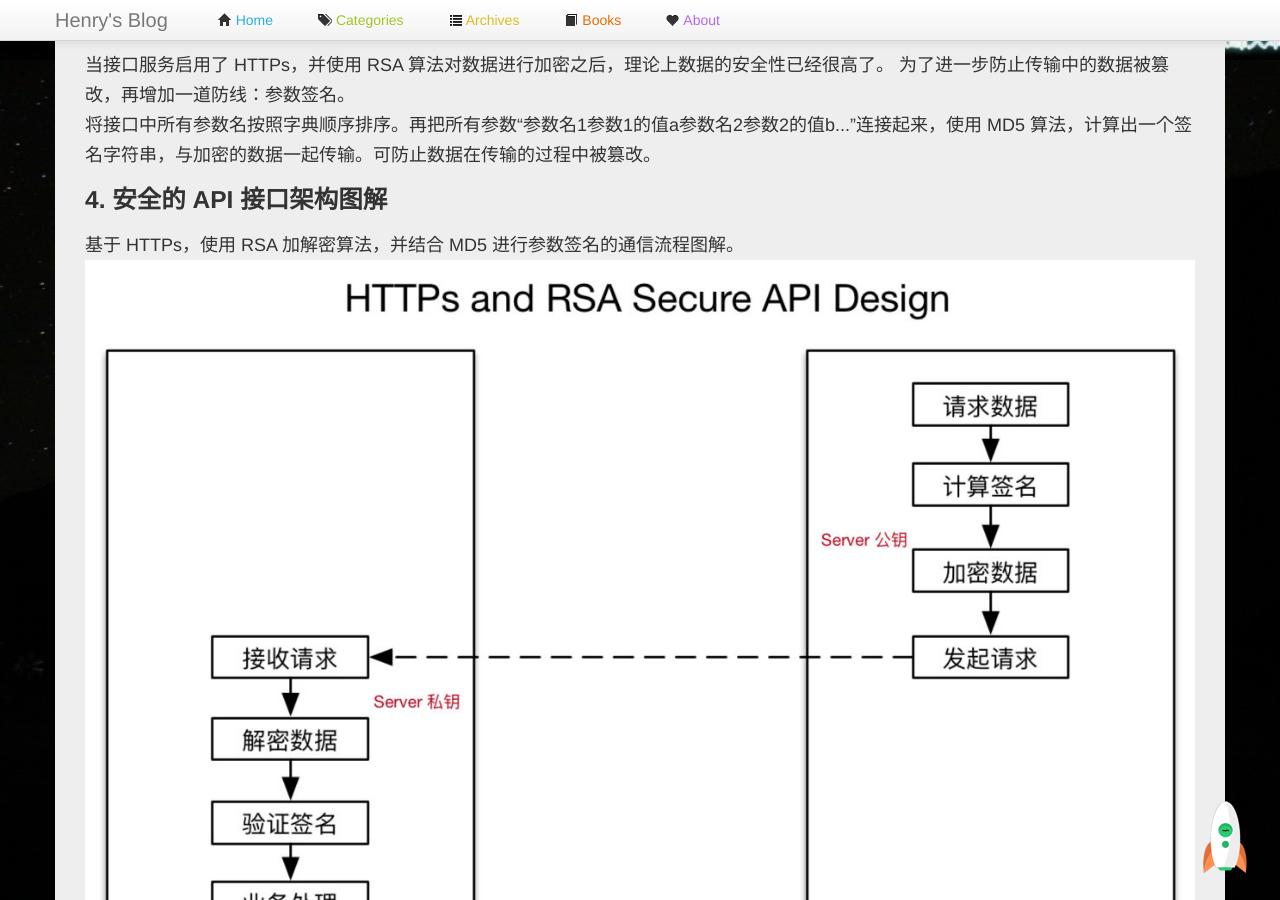
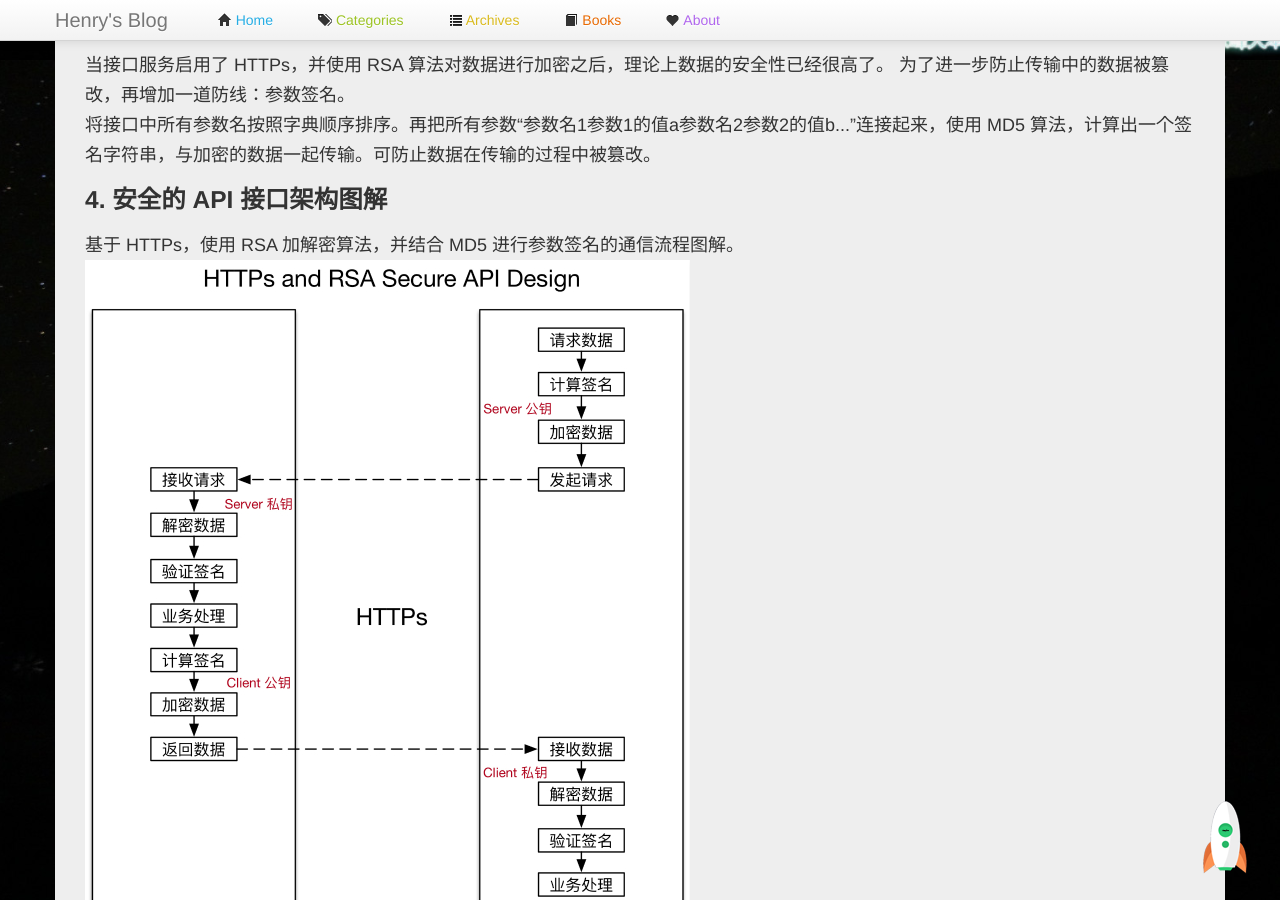
Before and after one commit to manageyp/manageyp.github.com, a Jekyll site: the page built from _posts/2017-10-20-rsa-secure-data-connections-for-api-design-based-on-https.html, in a window 1280 px wide and 900 px high, scrolled down 840 px. Built offline with Jekyll 4.4.1, drawn with Linux system fonts in a browser that asks for light colours; comment, search, counter and statistics services are not loaded.

Commit message:
[Change] https-rsa-workflow-v2 image

```diff
--- a/_posts/2017-10-20-rsa-secure-data-connections-for-api-design-based-on-https.html
+++ b/_posts/2017-10-20-rsa-secure-data-connections-for-api-design-based-on-https.html
@@ -59,7 +59,7 @@ record_on: 2017-10-20
 <h3>4. 安全的 API 接口架构图解</h3>
 <p>
   基于 HTTPs，使用 RSA 加解密算法，并结合 MD5 进行参数签名的通信流程图解。
-  <img src="/images/posts/https-rsa-workflow.jpg" />
+  <img src="/images/posts/https-rsa-workflow-v2.jpg" />
 </p>
 
 
```
Also changed, not shown: images/posts/https-rsa-workflow-v2.jpg (added).
